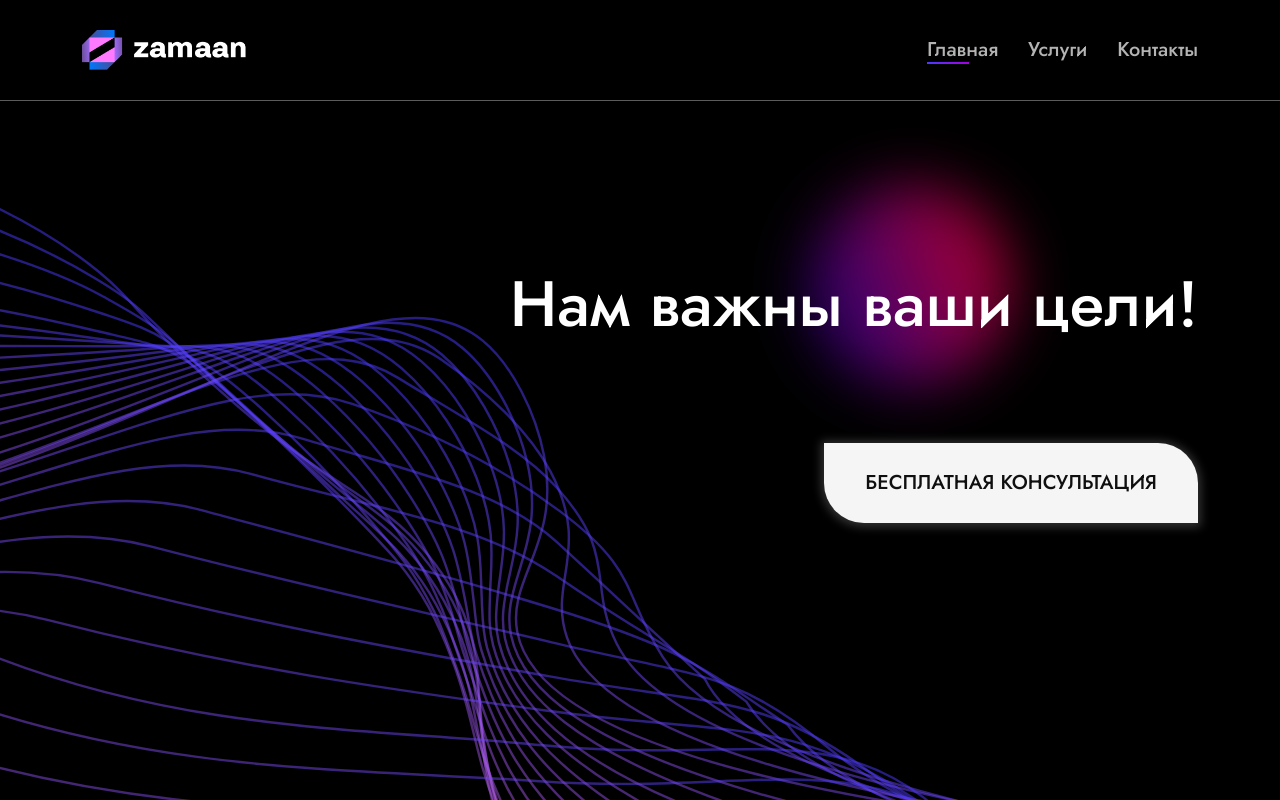
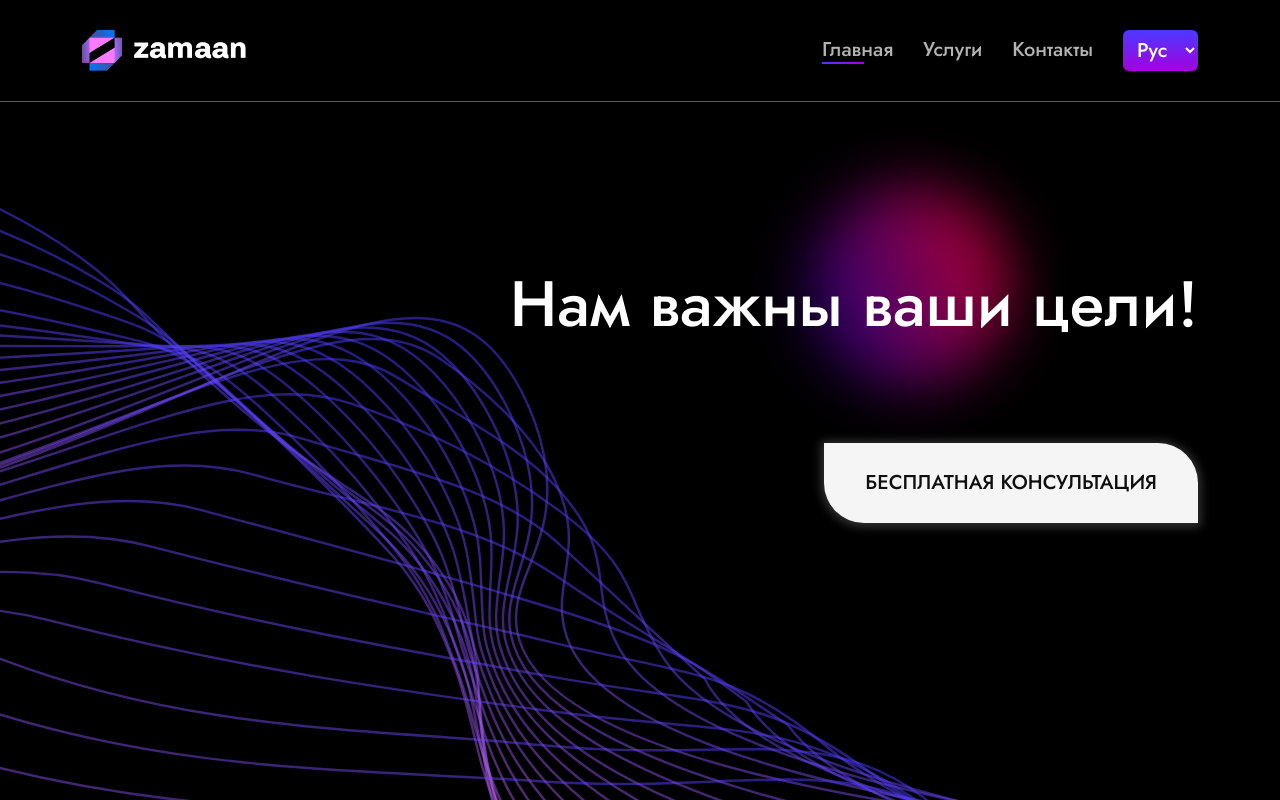
Before and after one commit to 7Davronbek/zamaan-app, a React (Create React App) app: page /contacts in a window 1280 px wide. Shown: the top 800 px of the page. Built offline with nearby package versions, Linux system fonts and the light colour scheme.

Commit message:
zamaan-app

```diff
--- a/src/components/Navbar.jsx
+++ b/src/components/Navbar.jsx
@@ -1,5 +1,7 @@
 import React, { useState } from 'react'
 import { Link, useLocation } from 'react-router-dom';
+import { getLanguage, getText } from '../locales';
+import { LANGUAGE } from '../tools/constants';
 
 const Navbar = () => {
     const [navbar, setNavbar] = useState(false);
@@ -15,6 +17,11 @@ const Navbar = () => {
         }
     }
     window.addEventListener('scroll', changeNavbar);
+
+    const changeLanguage = e => {
+        localStorage.setItem(LANGUAGE, e.target.value)
+        document.location.reload(true)
+    }
 
     return (
         <>
@@ -37,10 +44,13 @@ const Navbar = () => {
 
                         <div className={`col-3 mobileWrap ${burger ? '' : 'burgered'}`}>
                             <ul className="nav-menu">
-                                <li><Link className={` ${location.pathname === '/' ? 'active' : ''}`} onClick={() => setBurger(!burger)} to="/">Главная</Link></li>
+                                <li><Link className={` ${location.pathname === '/' ? 'active' : ''}`} onClick={() => setBurger(!burger)} to="/">{getText('main')}</Link></li>
                                 <li><Link className={` ${location.pathname === '/services' ? 'active' : ''}`} onClick={() => setBurger(!burger)} to="/services">Услуги</Link></li>
                                 <li><Link className={` ${location.pathname === '/contacts' ? 'active' : ''}`} onClick={() => setBurger(!burger)} to="/contacts">Контакты</Link></li>
-
+                                <select onChange={changeLanguage} name="" id="">
+                                    <option selected={getLanguage() === 'ru'} value="ru">Рус</option>
+                                    <option selected={getLanguage() === 'uz'} value="uz">Uzb</option>
+                                </select>
                             </ul>
 
                             <div className="imggg d-lg-none d-block">
--- a/src/locales/RU.js
+++ b/src/locales/RU.js
@@ -1,3 +1,24 @@
 export const ru = {
-    'main': 'Главная'
+    'main': 'Главная',
+    'services': 'Услуги',
+    'contacts': 'Контакты',
+
+    'target': "Нам важны ваши цели!",
+    'freeConsult': 'Бесплатная консультация',
+
+    'services1': 'Услуги',
+    'services2': 'Проекты',
+    'mobileCreate': 'Разработка приложения',
+    'webCreate': 'Разработка сайтов',
+    'marketing': 'Комплексный маркетинг',
+    'crmandbot': "Разработка СRM систем и телеграм ботов",
+    'threedAnimation': '3D Анимация и моушен',
+    'design': 'Дизайн',
+
+    'beliveUs': 'Нам доверяют',
+
+    'letsTalk': 'давай поговорим',
+
+    'footer1': " Адрес: Город Ташкент, Яшнабадский район, Улица Ташсельмаш 8. Пн-Сб 09:00 - 18:00",
+    'footer2': "Контакты:"
 }
--- a/src/locales/UZ.js
+++ b/src/locales/UZ.js
@@ -1,3 +1,25 @@
 export const uz = {
-    'main': 'Asosiy'
+    'main': 'Asosiy',
+    'services': 'Xizmatlar',
+    'contacts': 'Kontaktlar',
+
+    'target': "Biz sizning maqsadlaringiz haqida qayg'uramiz!",
+    'freeConsult': 'Bepul maslahat',
+
+    'services1': 'Xizmatlar',
+    'services2': 'Loyihalar',
+    'mobileCreate': 'Mobil ilovani yaratish',
+    'webCreate': 'Veb-sayt yaratish',
+    'marketing': 'Marketing',
+    'crmandbot': "CRM tizimlar va telegram botlar yaratish",
+    'threedAnimation': '3D animatsiya va moushn',
+    'design': 'Dizayn',
+
+    'beliveUs': 'Bizga ishonishadi',
+
+    'letsTalk': 'gaplashamiz',
+
+    'footer1': " Manzil: Toshkent shahri, Yashnobod tumani, Toshselmash ko'chasi 8. Dushanba-Shanba 09:00 - 18:00",
+    'footer2': "Kontaktlar:"
+
 }
--- a/src/locales/index.js
+++ b/src/locales/index.js
@@ -0,0 +1,11 @@
+import { LANGUAGE } from "../tools/constants";
+import { ru } from "./RU";
+import { uz } from "./UZ";
+
+export const getLanguage = () => {
+    return localStorage.getItem(LANGUAGE)
+}
+
+export const getText = word => {
+    return getLanguage() === 'uz' ? uz[word] : ru[word]
+}
--- a/src/sass/main.scss
+++ b/src/sass/main.scss
@@ -134,6 +134,10 @@ body {
 
             }
 
+            @media(max-width: 992px) {
+                height: 70%;
+            }
+
         }
 
         &.navbarActive {
@@ -152,6 +156,28 @@ body {
             margin-left: auto;
             outline: none;
             padding: 6px 12px;
+        }
+
+        select {
+            background: linear-gradient(180deg, #4A3AFF 0%, #A500DF 100%);
+            border-radius: 6px;
+            color: #fff;
+            padding: 5px 10px;
+            margin-left: 30px;
+            font-size: 20px;
+            line-height: 29px;
+
+            option {
+                color: #000;
+                background: linear-gradient(180deg, #4A3AFF 0%, #A500DF 100%);
+                font-size: 20px;
+                line-height: 29px;
+            }
+
+            @media(max-width: 992px) {
+                margin-left: 0;
+                margin-top: auto;
+            }
         }
 
         .burger {
@@ -237,7 +263,7 @@ body {
 
                 @media (max-width:992px) {
                     flex-direction: column;
-                    margin-top: 60%;
+                    margin-top: 80%;
                 }
 
 
@@ -261,6 +287,7 @@ body {
                     width: 100%;
                     position: absolute;
                     bottom: 0;
+                    z-index: -1;
 
                     img {
                         width: 100%;
```
